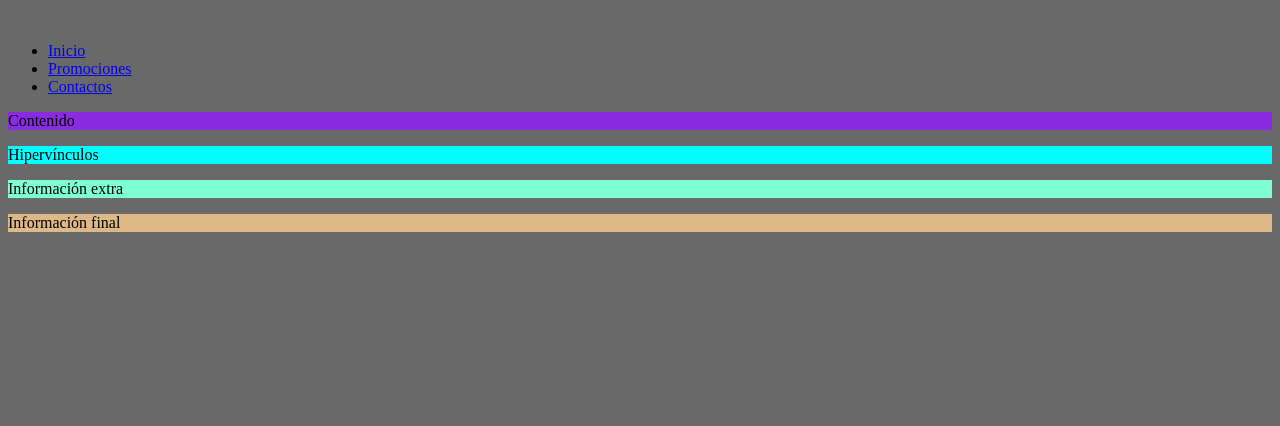
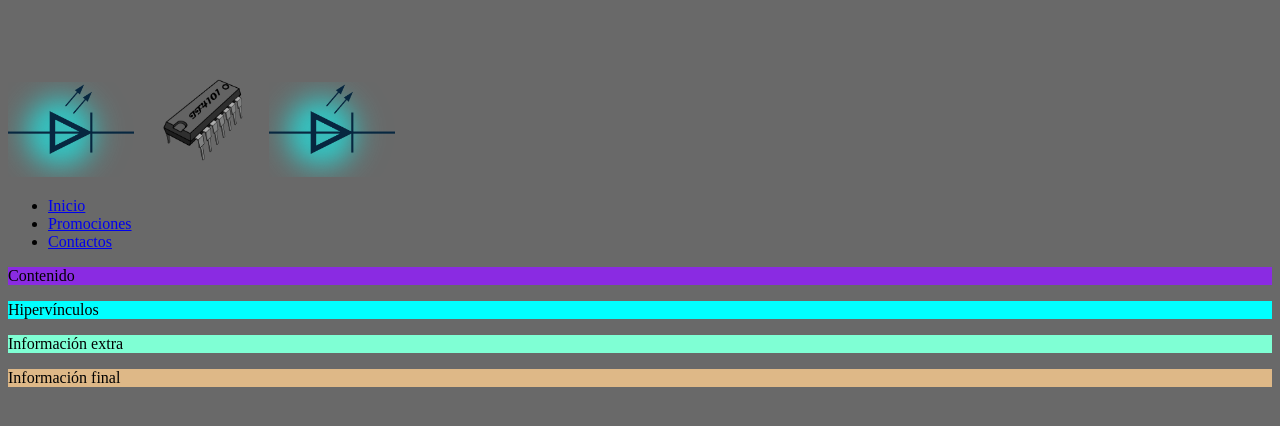
Before and after one commit to HeinerMo/Proyecto1IF4101, a plain HTML site: page index.html in a window 1280 px wide. Drawn offline with Linux system fonts and the light colour scheme.

Commit message:
Nueva animación mockup implementada

```diff
--- a/css/style.css
+++ b/css/style.css
@@ -2,15 +2,23 @@ body {
     background-color: dimgray;
 }
 
-.canvasLogo {
+.ledLogo {
     border: 0;
     margin: 0;
     padding: 0;
-    max-width: 20%;
+    max-width: 10%;
     height: auto;
     display: inline-block;
 }
 
+.logo {
+    border: 0;
+    margin: 0;
+    padding: 0;
+    max-width: 10%;
+    height: auto;
+    display: inline-block;
+}
 .content {
     background-color: blueviolet;
 }
--- a/index.html
+++ b/index.html
@@ -15,7 +15,9 @@
 	</head>
 	<body>
 		<header>
-            <canvas id="logo" class="canvasLogo"></canvas>
+            <img id="led1" class="ledLogo" src="img/ledon.png">
+			<img id="logo" class="logo" src="img/logo.png">
+            <img id="led2" class="ledLogo" src="img/ledon.png">
             <script type="text/JavaScript" src="js/logoAnimation.js"></script>
 			<nav class="topNav">
 				<ul>
--- a/js/logoAnimation.js
+++ b/js/logoAnimation.js
@@ -1,16 +1,9 @@
 
-var image = new Image();
+var image1 = document.getElementById("led1")
+var image2 = document.getElementById("led2")
 var currentPos = 0;
-var images = ["img/flame1.png",
-"img/flame2.png",
-"img/flame3.png",
-"img/flame4.png",
-"img/flame5.png",
-"img/flame6.png",
-"img/flame7.png",
-"img/flame8.png",
-"img/flame9.png",
-"img/flame10.png"]
+var images = ["img/ledoff.png",
+"img/ledon.png"]
 
 function nextFrame() {
 
@@ -18,16 +11,10 @@ function nextFrame() {
         currentPos = 0;
     }
 
-    image.src = images[currentPos];
+    image1.src = images[currentPos];
+    image2.src = images[currentPos];
 
-    var canvas = document.getElementById('logo');
-    var ctx = canvas.getContext('2d');
-    var img = new Image();
-    img.src = 'img/logo.png'
-    canvas.width = image.width;
-    canvas.height = image.height;
-    ctx.drawImage(image,0,0);
-    ctx.drawImage(img,0,0);
+
 }
 
 nextFrame();
```
